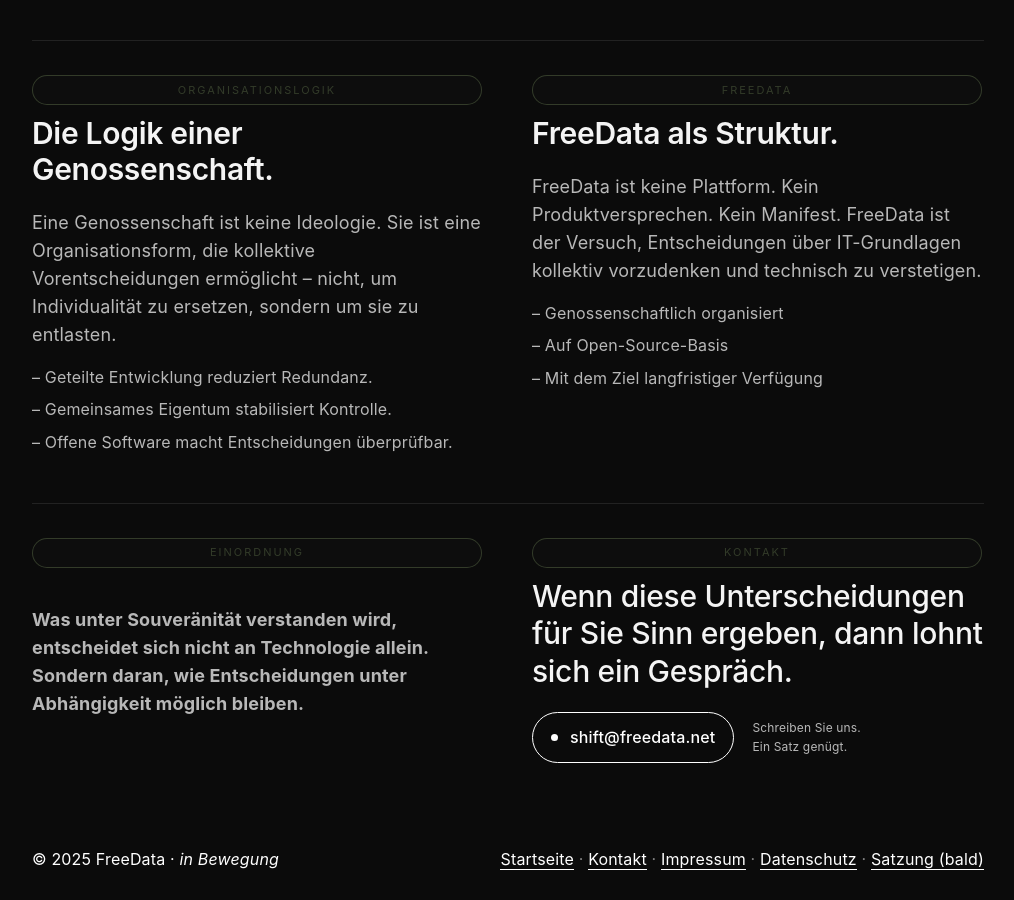
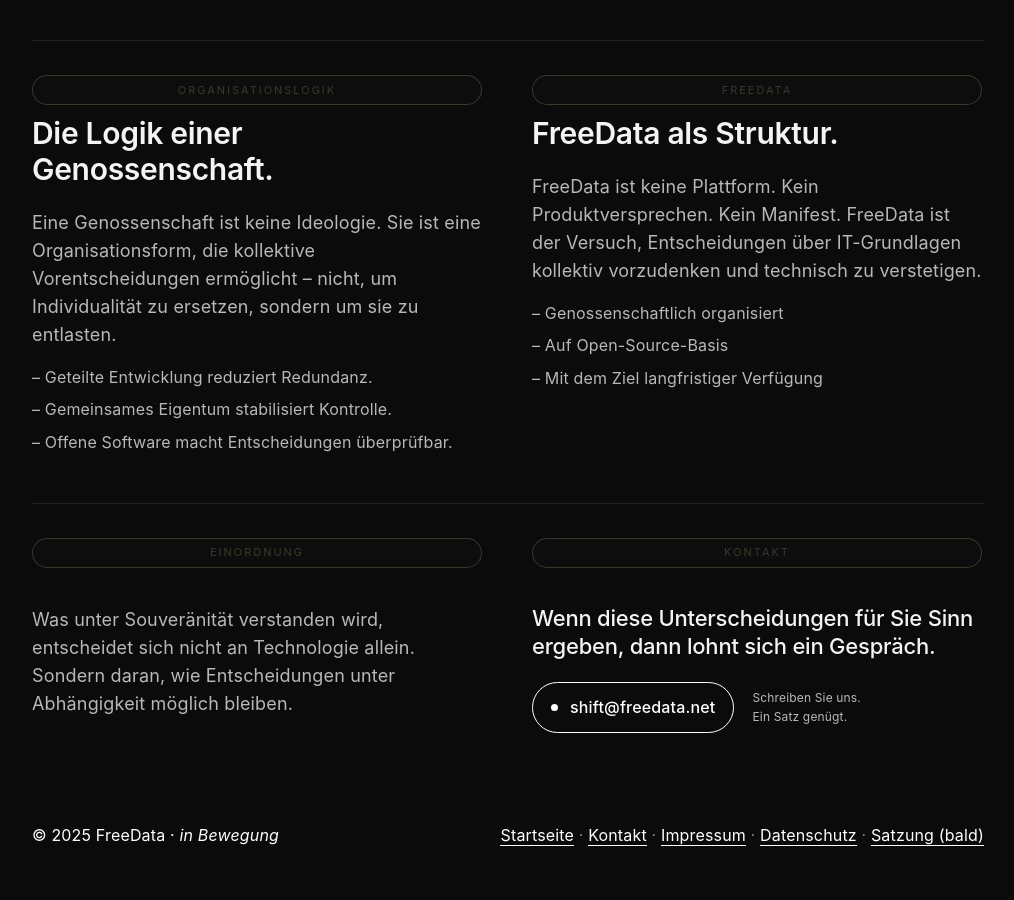
Before and after one commit to freedata-coop/freedata-coop.github.io, a Jekyll site: the page built from index.md, in a window 1280 px wide and 900 px high, scrolled down 1838 px. Shown: the whole window, without its empty margins (132-1146 px from the left). Built offline with Jekyll 4.4.1, drawn with Linux system fonts in a browser that asks for light colours; after the commit the page ends 2714 px from its top, so only the background shows below that.

Commit message:
(feat): edit css

```diff
--- a/assets/custom.css
+++ b/assets/custom.css
@@ -130,7 +130,7 @@
 
 /* Kontakt-Headline */
 .contact h2{
-  font-size: clamp(22px,3vw,30px);
+  font-size: clamp(22px,3vw,22px);
   line-height: 1.25;
   font-weight: 500;
 }
@@ -188,19 +188,6 @@
 }
 .bullets li::before{
   content:"– ";
-  color:var(--muted);
-}
-
-.manifest{
-  border:1px solid var(--line);
-  padding:24px;
-  border-radius:16px;
-}
-
-.manifest p{
-  margin:0;
-  font-size:clamp(16px,1.8vw,18px);
-  line-height:1.5;
   color:var(--muted);
 }
 
--- a/index.md
+++ b/index.md
@@ -154,12 +154,11 @@
     <div class="head">
       <span class="label">Einordnung</span>
       <p>
-        <strong><br>
+        <br>
         Was unter Souveränität verstanden wird,
         entscheidet sich nicht an Technologie allein.
         Sondern daran, wie Entscheidungen
         unter Abhängigkeit möglich bleiben.
-        </strong>
       </p>
     </div>
   </div>
@@ -169,6 +168,7 @@
       <span class="label">Kontakt</span>
       <div class="contact">
         <h2>
+          <br>
           Wenn diese Unterscheidungen für Sie Sinn ergeben,
           dann lohnt sich ein Gespräch.
         </h2>
```
